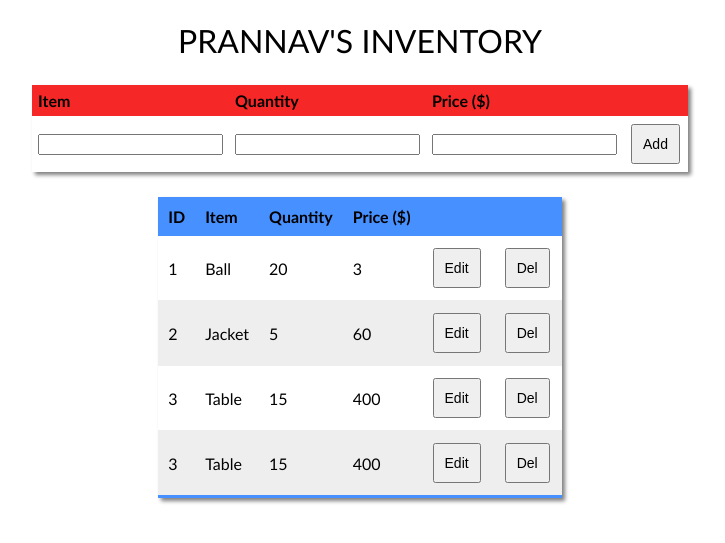
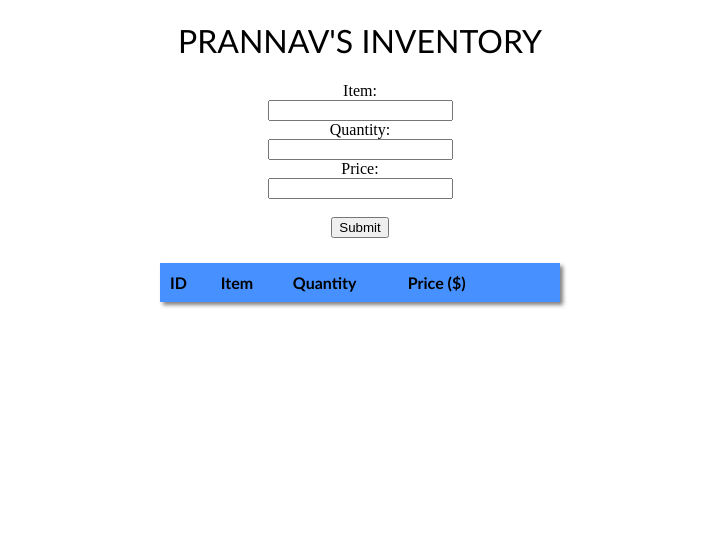
Before and after one commit to bluepra/CRUD_Inventory, a Flask app: page / in a window 1280 px wide. Shown: the top 543 px of the page, without its empty margins (280-1005 px from the left). Run offline with Flask 2, Linux system fonts and the light colour scheme; lists and menus that the app fills with data are empty.

Commit message:
Using html templates now

```diff
--- a/app.py
+++ b/app.py
@@ -1,33 +1,29 @@
-from flask import Flask, render_template
-import random
+from flask import Flask, render_template, request, url_for
 
+# Global field that increments everytime new entry is added
+entry_id = 1
 
 # List of inventory entries (dictionaries)
-inventory = [
-	{"id": 1,
-	"item": "Ball",
-	"quantity" : 20,
-	"price": 3},
-	{"id": 2,
-	"item": "Jacket",
-	"quantity" : 5,
-	"price": 60},
-	{"id": 3,
-	"item": "Table",
-	"quantity" : 15,
-	"price": 400},
-	{"id": 3,
-	"item": "Table",
-	"quantity" : 15,
-	"price": 400}
-		 ]
-
+inventory = []
 
 app = Flask(__name__)
 
 # Default page
-@app.route('/')
+@app.route('/', methods = ["POST", "GET"])
 def home():
+	global entry_id
+	# User submitted an entry
+	if request.method ==  "POST":
+		new_entry = {}
+		new_entry['id'] = entry_id
+		entry_id += 1
+
+		new_entry["item"] = request.form['item_input']
+		new_entry["quantity"] = request.form['quantity_input']
+		new_entry["price"] = request.form['price_input']
+
+		inventory.append(new_entry)
+
 	return render_template("index.html", rows = inventory)
 
 
--- a/inventory_data.json
+++ /dev/null
@@ -1,6 +0,0 @@
-{
-    "inventory" : [
-        {"item_name" : "jacket", "quantity" : 16, "for_sale" : null},
-        {"item_name" : "shoes", "quantity" : 54, "for_sale" : false}
-    ]
-}
--- /dev/null
+++ b/templates/base.html
@@ -0,0 +1,15 @@
+<!DOCTYPE html>
+<html lang="en">
+<head>
+    <meta charset="UTF-8">
+    <meta http-equiv="X-UA-Compatible" content="IE=edge">
+    <meta name="viewport" content="width=device-width, initial-scale=1.0">
+    <link rel="stylesheet" href= " {{url_for('static', filename= 'css/style.css')}} ">
+    <title>Prannav's Inventory</title>
+</head>
+<body>
+    {% block body %} {% endblock %}
+
+    <script src=" {{url_for('static', filename='script.js')}} "></script>
+</body>
+</html>
--- a/templates/index.html
+++ b/templates/index.html
@@ -1,44 +1,22 @@
-<!DOCTYPE html>
-<html lang="en">
-<head>
-    <meta charset="UTF-8">
-    <!-- <meta http-equiv="refresh" content="3" > -->
-    <meta http-equiv="X-UA-Compatible" content="IE=edge">
-    <meta name="viewport" content="width=device-width, initial-scale=1.0">
-    <link rel="stylesheet" href="../static/style.css">
-    <title>Prannav's Inventory</title>
-</head>
-<body>
-    <h1 class="title">PRANNAV'S INVENTORY</h1>
+{% extends 'base.html' %}
+
+{% block body %}
+<h1 class="title">PRANNAV'S INVENTORY</h1>
 
     <!-- Form that lets the user add more entries -->
-    <div>
-        <table class = "form-table">
-            <thead>
-                <tr>
-                    <th>Item</th>
-                    <th>Quantity</th>
-                    <th>Price ($)</th>
-                    <th></th>
-                </tr>
-            </thead>
-            <tbody>
-                <tr>
-                    <td>
-                        <input type="text" id="item_name" name="item_name">
-                    </td>
-                    <td>
-                        <input type="text" id="quantity" name="quantity">
-                    </td>
-                    <td>
-                        <input type="integer" id="price" name="price">
-                    </td>
-                    <td>
-                        <button class = "button" type="button">Add</button>
-                    </td>
-                </tr>
-            </tbody>
-        </table>
+    <div align = "center">
+        <form action="", method="post">
+            <label for="item_input">Item:</label><br>
+            <input type="text" id="item_input" name = "item_input"><br>
+
+            <label for="quantity_input">Quantity:</label><br>
+            <input type="text" id="quantity_input" name="quantity_input"><br>
+
+            <label for="price_input">Price:</label><br>
+            <input type="text" id="price_input" name="price_input"><br><br>
+
+            <input type="submit" value="Submit">
+          </form>
     </div>
 
     <!-- Inventory Table with entries -->
@@ -66,7 +44,4 @@
             {% endfor %}
         </tbody>
     </table>
-
-    <script src="{{url_for('static', filename='script.js')}}"></script>
-</body>
-</html>
+{% endblock %}
```
Also changed, not shown: manage_inventory.py (deleted, +0 -17 lines), static/css/style.css (renamed from static/style.css).
